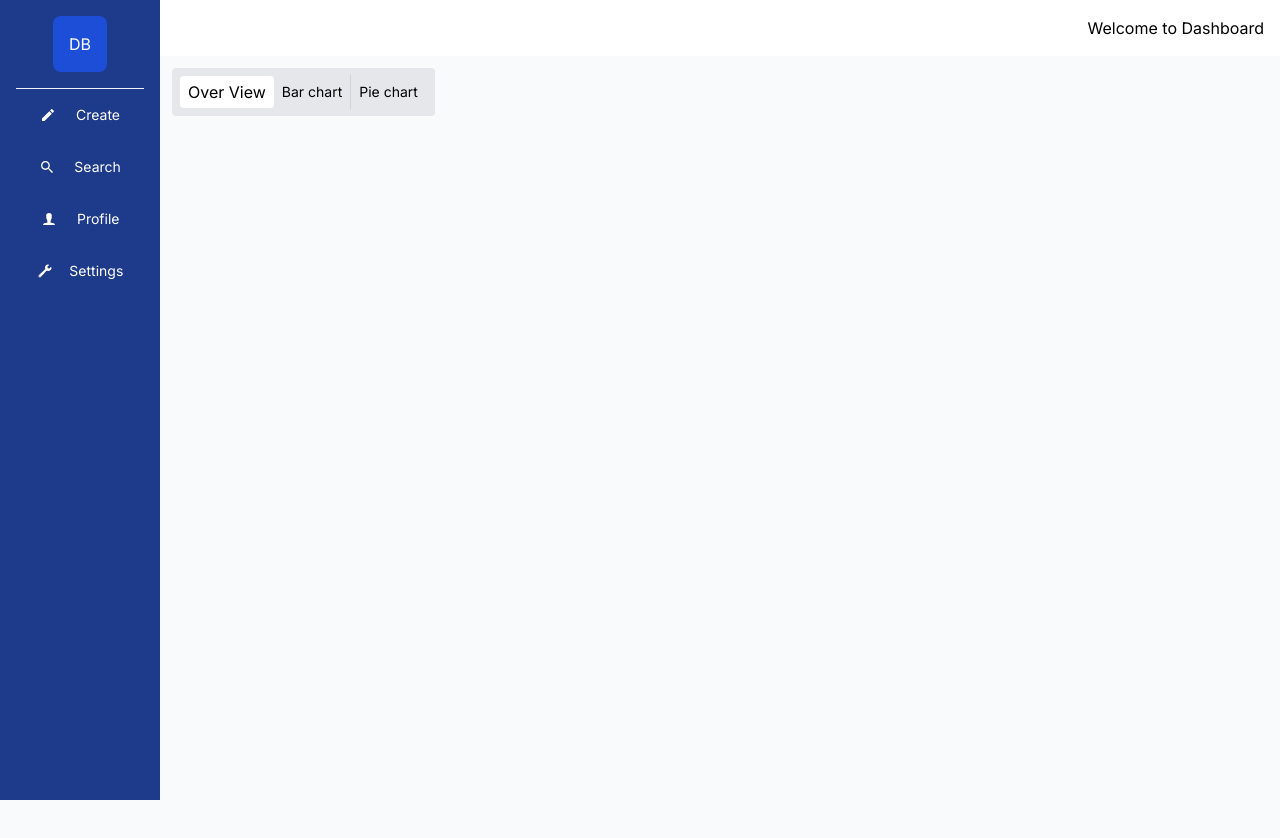
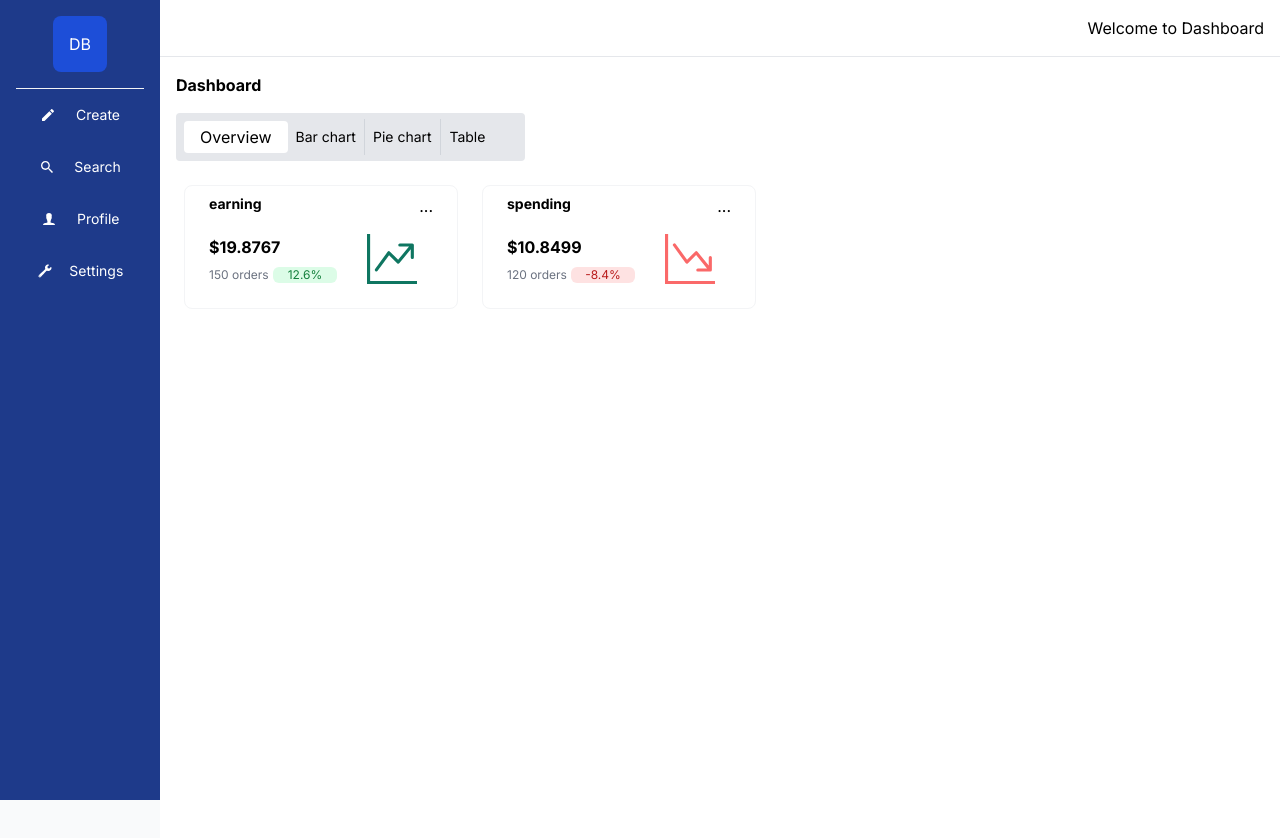
Before and after one commit to neeraja-anil/custom-dashboard-nextjs, a Next.js app: page /dashboard/new in a window 1280 px wide. Shown: the top 838 px of the page. Before the commit the page ends 800 px from the top, so only its background shows below. Built offline with nearby package versions, Linux system fonts and the light colour scheme.

Commit message:
new dashboard page ui

```diff
--- a/package.json
+++ b/package.json
@@ -20,6 +20,7 @@
     "postcss": "8.4.26",
     "react": "18.2.0",
     "react-dom": "18.2.0",
+    "react-grid-layout": "^1.3.4",
     "react-icons": "^4.10.1",
     "react-redux": "^8.1.1",
     "tailwindcss": "3.3.3",
--- /dev/null
+++ b/src/app/dashboard/new/Cards.tsx
@@ -0,0 +1,55 @@
+import React, { FC } from "react"
+import Container from "./Container"
+import { BsGraphUpArrow, BsGraphDownArrow } from 'react-icons/bs'
+
+type props = {
+    data: {
+        heading: string,
+        profit: string,
+        total: string,
+        orders: string
+    }
+}
+
+const Cards: FC<props> = ({ data }): JSX.Element => {
+
+    return (
+        <div className="flex w-full">
+            <Container>
+                <div className="flex flex-col px-4 w-64">
+                    <div className="flex justify-between ">
+                        <h1 className="font-bold text-sm">{data.heading}</h1>
+                        <h1>...</h1>
+                    </div>
+                    <div className="flex justify-between items-center">
+                        <div className=" w-32">
+                            <h1 className="font-bold">${data.total}</h1>
+                            <div className="flex justify-between items-center pt-2">
+                                <p className="text-xs text-gray-500 w-full">{data.orders} orders</p>
+                                {data.heading === 'earning' ? (
+                                    <div className="bg-green-100 rounded-md h-4 flex justify-center w-full">
+                                        <p className="text-xs text-green-700">{data.profit}%</p>
+                                    </div>
+                                ) : (
+                                    <div className="bg-red-100 rounded-md h-4 flex justify-center w-full">
+                                        <p className="text-xs text-red-700">{data.profit}%</p>
+                                    </div>
+                                )}
+
+                            </div>
+                        </div>
+                        <div className=' p-4'>
+                            {data.heading === 'earning' ? (
+                                <BsGraphUpArrow className='text-blue-900' size='50px' color="#0f7661" />
+                            ) : (
+                                <BsGraphDownArrow className='text-blue-900' size='50px' color="#fa6969" />
+                            )}
+                        </div>
+                    </div>
+                </div>
+            </Container>
+        </div>
+    )
+}
+
+export default Cards
--- /dev/null
+++ b/src/app/dashboard/new/CardsContainer.tsx
@@ -0,0 +1,29 @@
+import React, { FC } from "react"
+import Cards from "./Cards"
+
+const CardsContainer: FC = () => {
+    const cardData = [
+        {
+            heading: 'earning',
+            profit: '12.6',
+            total: '19.8767',
+            orders: '150'
+        },
+        {
+            heading: 'spending',
+            profit: '-8.4',
+            total: '10.8499',
+            orders: '120'
+        },
+    ]
+    return (
+        <div className="flex m-3 w-full">
+            <div className="flex justify-between md:flex-col">
+                {cardData.map(item => (
+                    <Cards data={item} />
+                ))}
+            </div>
+        </div>
+    )
+}
+export default CardsContainer
--- a/src/app/dashboard/new/Container.tsx
+++ b/src/app/dashboard/new/Container.tsx
@@ -2,7 +2,7 @@
 export default function Container({ children }: { children: JSX.Element }) {
     return (
         <div className="flex m-3">
-            <div className="flex justify-center items-center bg-blue-100 rounded-lg p-2">
+            <div className="flex justify-center items-center border border-gray-100 rounded-lg p-2">
                 {children}
             </div>
         </div>
--- a/src/app/dashboard/new/page.tsx
+++ b/src/app/dashboard/new/page.tsx
@@ -1,24 +1,40 @@
 'use client'
 
+import CardsContainer from "./CardsContainer"
 import Container from "./Container"
 
 export default function CreateDashboard() {
     return (
-        <div className="flex w-full h-12 m-3">
+        <div className="bg-white h-screen">
+            <div className="mx-4">
+                <div className="w-full flex py-4">
+                    <h1 className="font-bold ">Dashboard</h1>
+                </div>
+                {/* <-----------starting of div----------------> */}
+                <div className="flex w-full h-12">
                     <div className="flex bg-gray-200 rounded p-2">
                         <div className="flex justify-between items-center ">
                             <div className="flex">
-                        <button className="bg-white hover:text-white py-1 px-2  hover:border-transparent rounded">
-                            Over View
+                                <button className="bg-white hover:text-white py-1 px-4 hover:border-transparent rounded">
+                                    Overview
                                 </button>
                             </div>
-                    <div className="grid grid-cols-2 divide-x divide-gray-300">
+                            <div className="grid grid-cols-3 divide-x divide-gray-300">
                                 <div className="p-2 text-sm hover:cursor-pointer ">Bar chart</div>
                                 <div className="p-2 text-sm hover:cursor-pointer ">Pie chart</div>
+                                <div className="p-2 text-sm hover:cursor-pointer ">Table</div>
                             </div>
 
                         </div>
                     </div>
                 </div>
+                {/* <------------end of div---------------> */}
+            </div>
+            <div>
+                <CardsContainer />
+            </div>
+
+        </div>
+
     )
 }
--- a/src/components/Navbar.tsx
+++ b/src/components/Navbar.tsx
@@ -2,10 +2,7 @@ import React from 'react'
 
 const Navbar = () => {
     return (
-        <div className='flex justify-end items-center p-4 bg-white sticky top-0 z-10'>
-            {/* <div className=' hover:bg-blue-900 rounded-lg p-4 my-3 flex items-center cursor-pointer'>
-                <h2 className='text-white text-bold'>DB</h2>
-            </div> */}
+        <div className='flex justify-end items-center p-4 bg-white sticky top-0 z-10 border-b'>
             <h2 className='text-bold '>Welcome to Dashboard</h2>
         </div>
     )
```
Also changed, not shown: 1 other file (tests, documents, lock files or other folders). Lines whose indentation alone changed are shown as unchanged.
